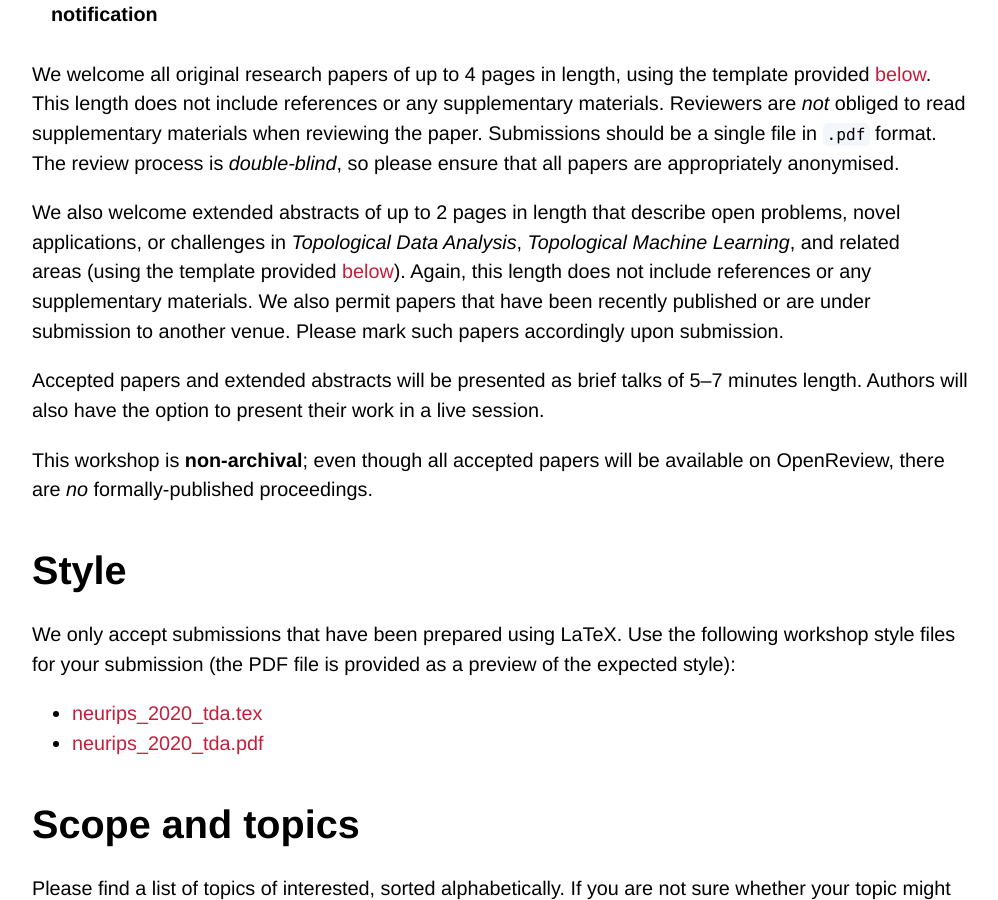
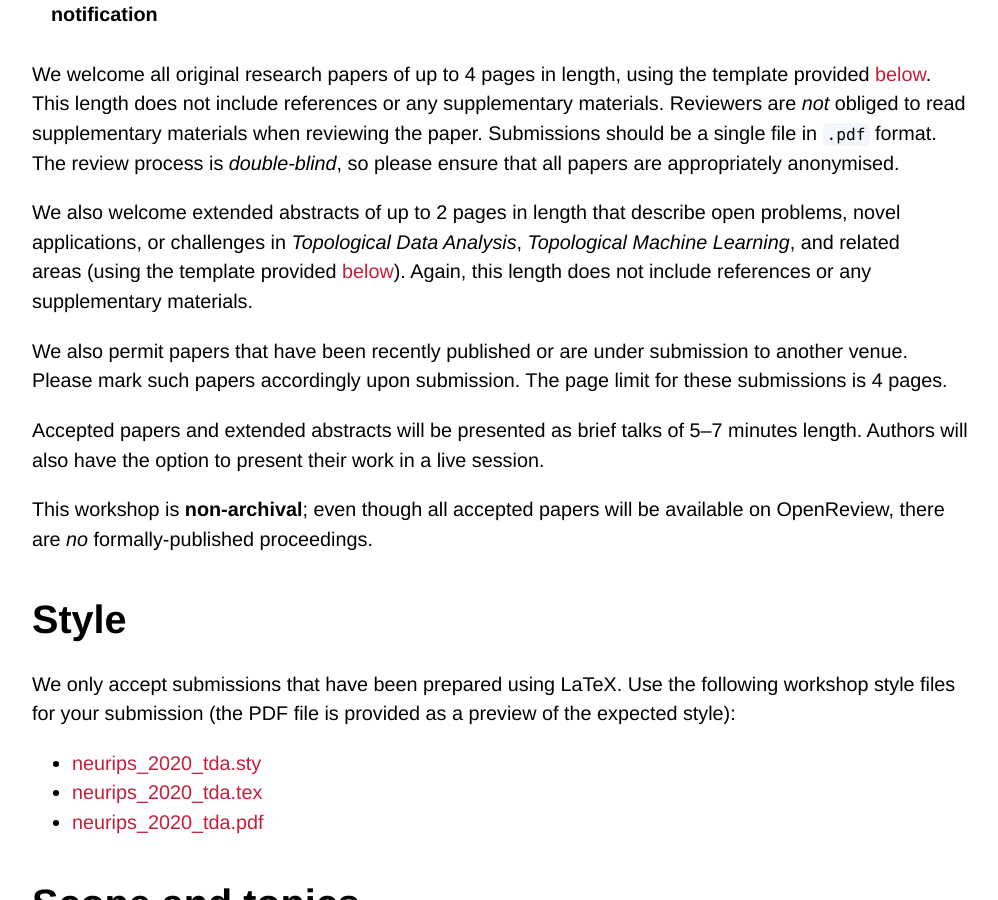
Before and after one commit to tda-in-ml/tda-in-ml.github.io, a Jekyll site: the page built from cfp.md, in a window 1280 px wide and 900 px high, scrolled down 708 px. Shown: the whole window, without its empty margins (140-1138 px from the left). Built offline with Jekyll 4.4.1, drawn with Linux system fonts in a browser that asks for light colours; some web fonts are replaced; our own code applies the rules of GitHub Pages for plain Markdown files.

Commit message:
Adjusted CfP
- Added missing link to template
- Clarified submission of previously-published work

```diff
--- a/cfp.md
+++ b/cfp.md
@@ -20,9 +20,11 @@ We also welcome extended abstracts of up to 2 pages in length that
 describe open problems, novel applications, or challenges in
 *Topological Data Analysis*, *Topological Machine Learning*, and related
 areas&nbsp;(using the template provided [below](#style)). Again, this length does
-not include references or any supplementary materials. We also permit
-papers that have been recently published or are under submission to
-another venue. Please mark such papers accordingly upon submission.
+not include references or any supplementary materials.
+
+We also permit papers that have been recently published or are under
+submission to another venue. Please mark such papers accordingly upon
+submission. The page limit for these submissions is 4 pages.
 
 Accepted papers and extended abstracts will be presented as brief talks
 of 5--7 minutes length. Authors will also have the option to present
@@ -37,6 +39,7 @@ We only accept submissions that have been prepared using LaTeX. Use the
 following workshop style files for your submission (the PDF file is
 provided as a preview of the expected style):
 
+- [neurips_2020_tda.sty](/assets/neurips_2020_tda.sty)
 - [neurips_2020_tda.tex](/assets/neurips_2020_tda.tex)
 - [neurips_2020_tda.pdf](/assets/neurips_2020_tda.pdf)
 
```
